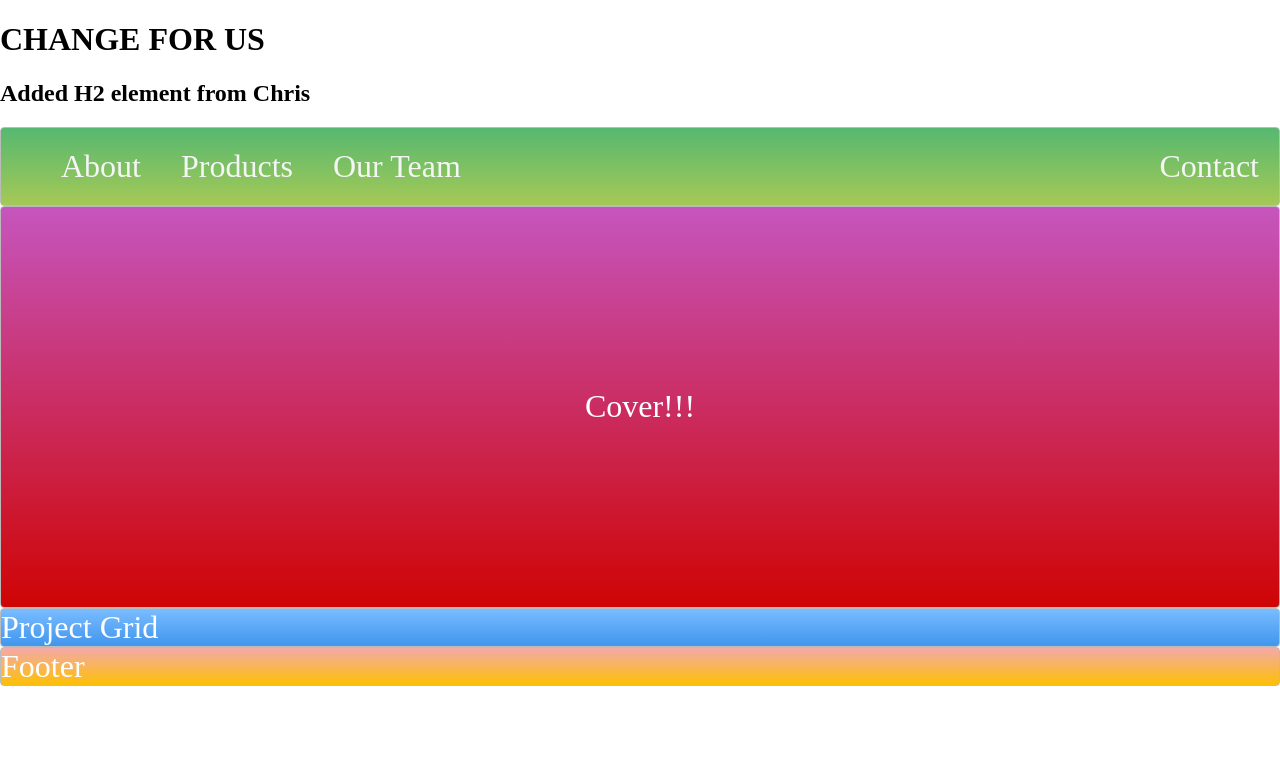
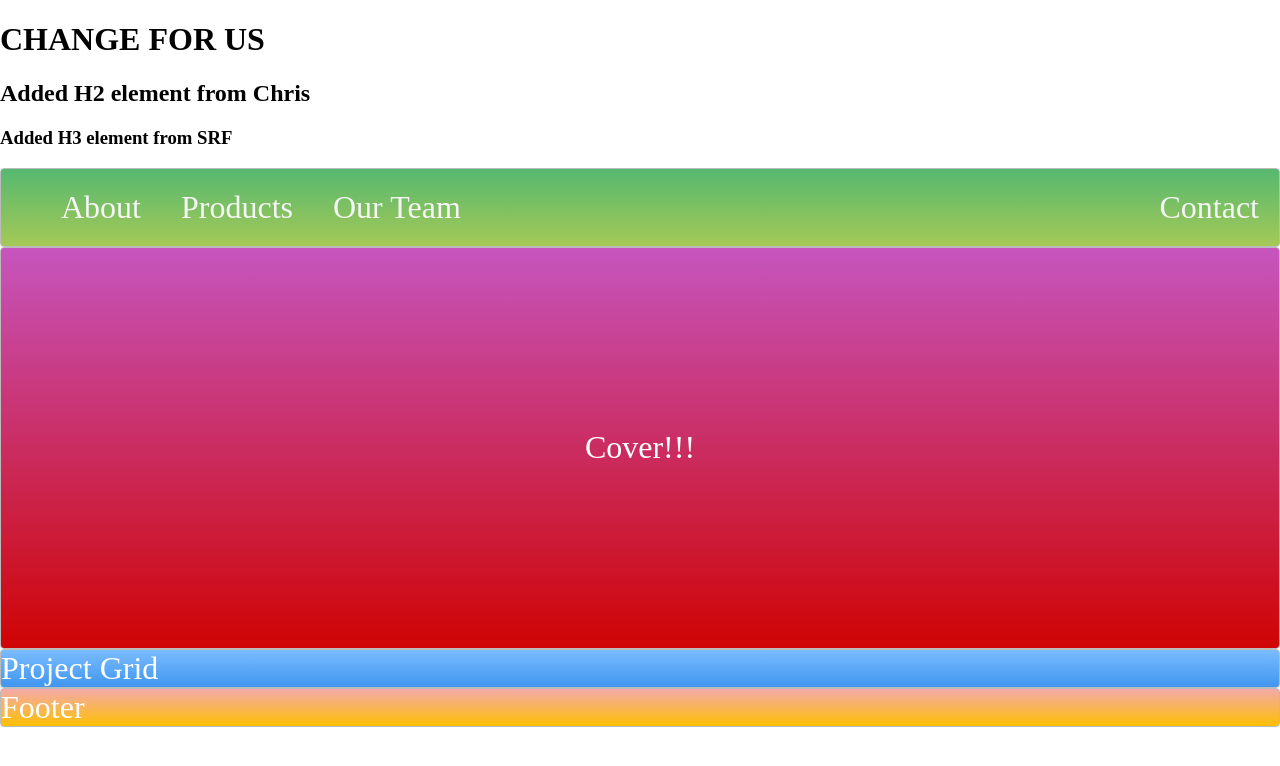
Before and after one commit to stevefairchild/CssTest, a plain HTML site: page index.html in a window 1280 px wide. Drawn offline with Linux system fonts and the light colour scheme.

Commit message:
Added he element

```diff
--- a/index.html
+++ b/index.html
@@ -8,6 +8,7 @@
 <body>
 	<h1>CHANGE FOR US</h1>
 	<h2>Added H2 element from Chris</h2>
+	<h3>Added H3 element from SRF</h3>
 	<div>
 		<nav class="zone green">
 			<ul class="main-nav">
```
